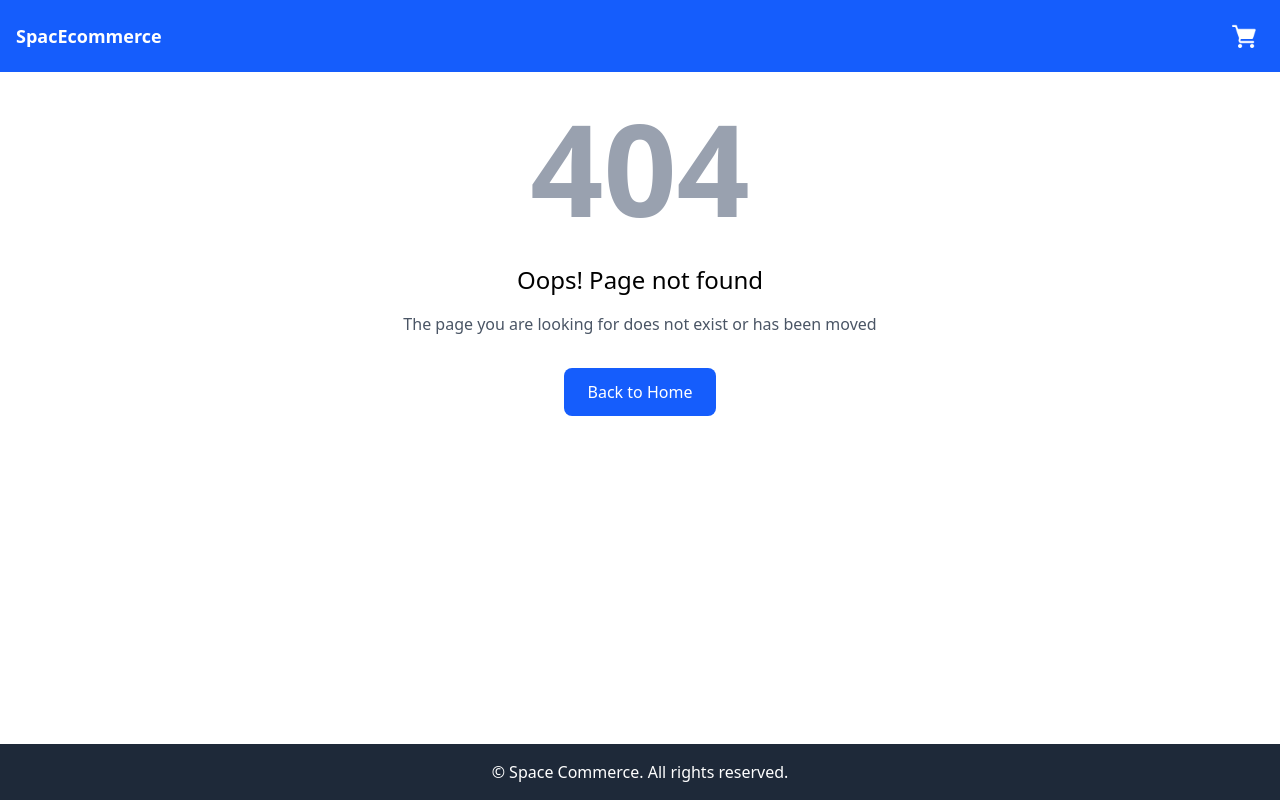
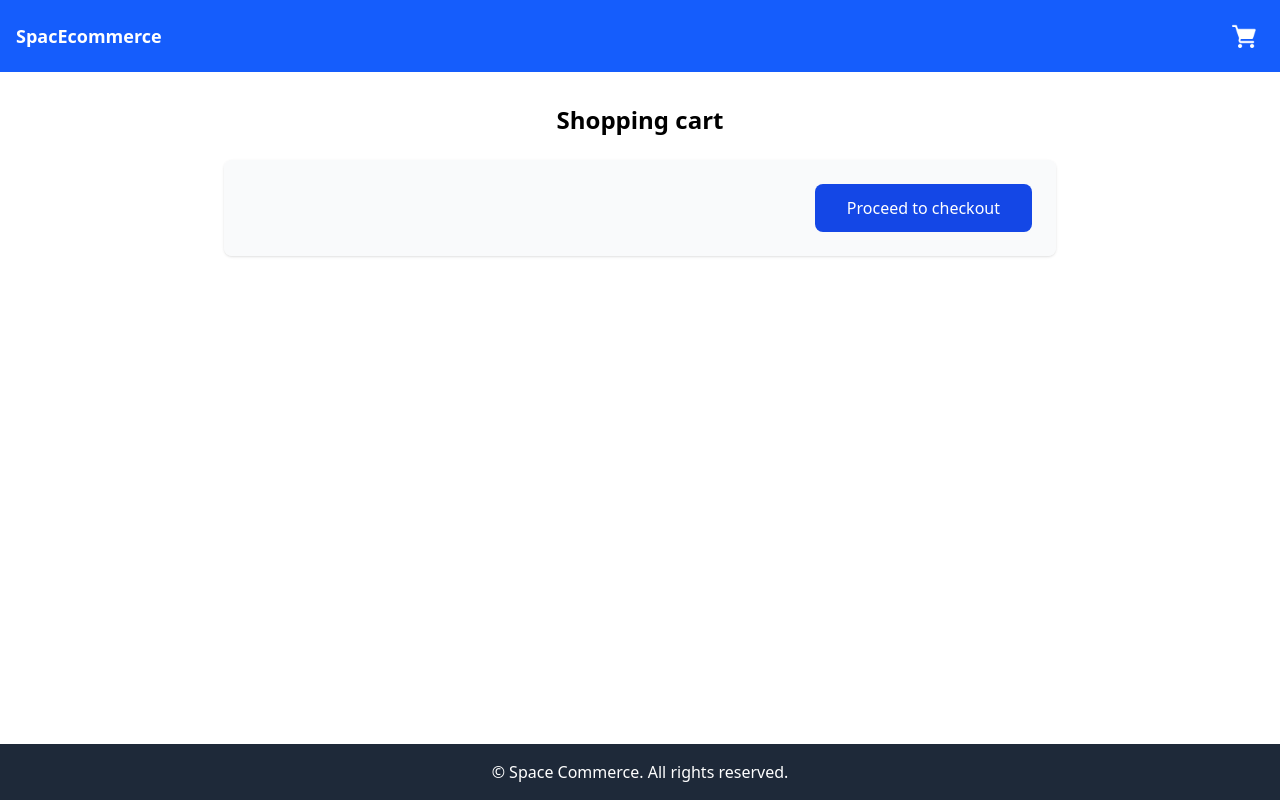
Before and after one commit to Rafaelbra/ecommerce-project, a React (Vite) app: page /cart in a window 1280 px wide. Before the commit this address had no page. Built offline with nearby package versions, Linux system fonts and the light colour scheme.

Commit message:
Adding a Shopping Cart Component

```diff
--- a/src/App.jsx
+++ b/src/App.jsx
@@ -8,6 +8,7 @@ import Checkout from './pages/CheckOut'
 import Product from './pages/Product'
 import NotFound from './pages/NotFound'
 import { Cartprovider } from './context/CartProvider'
+import Cart from './pages/Cart'
 
 const queryClient = new QueryClient();
 
@@ -30,8 +31,9 @@ function App() {
        <Routes>
         <Route element={<Layout/>}>
           <Route index element={<Products />} />
-          <Route path='/products/:id' element={<Product />} />
+          <Route path='/products/:id' element={<Product />}/>
           <Route path='/checkout' element={<Checkout />} />
+          <Route path='/cart' element={<Cart />} />
           <Route path='*' element={<NotFound />} />
         </Route>
        </Routes>
--- a/src/components/Header.jsx
+++ b/src/components/Header.jsx
@@ -7,7 +7,7 @@ const Header = () => {
         <NavLink to='/' className='hover:opacity-80 transition-opacity'>
           <h1 className='text-lg font-bold'>SpacEcommerce</h1>
         </NavLink>
-        <NavLink to='/checkout' className='p-2 hover:bg-blue-700 transition-colors rounded-full'>
+        <NavLink to='/cart' className='p-2 hover:bg-blue-700 transition-colors rounded-full'>
         <img src={checkoutImage} alt='Checkout' className="h-6 w-6 invert"></img></NavLink>
     </header>
   )
--- /dev/null
+++ b/src/pages/Cart.jsx
@@ -0,0 +1,31 @@
+import { use } from "react"
+import { CartContext } from "../context/CartContext"
+import { Link } from "react-router";
+
+export default function Cart() {
+    const {items} = use(CartContext)
+    return <div className="p-8 max-w-4xl mx-auto ">
+        <h1 className="text-2xl font-bold mb-6">Shopping cart</h1>
+        <div className="bg-white rounded-lg shadow overflow-hidden">
+            <div className="divide-y divide-gray-200">
+                {items.map(item => (
+                    <div key={item.id} className="p-6 flex items-center gap-6">
+                        <img src={item.image} alt={item.title} className="w-24 h-24 object-contain"/>
+                        <div className="flex-1">
+                            <h3 className="text-lg font-semibold">{item.title}</h3>
+                            <p className="text-gray-600">${item.price}</p>
+                        </div>
+                    </div>
+                ))}
+            </div>
+                <div className="p-6 bg-gray-50">
+                    <div className="flex justify-end">
+                        <Link to='/checkout' className='bg-blue-600 text-white px-8 py-3 rounded-lg hover: bg-blue-700 transition'>
+                        Proceed to checkout
+                        </Link>
+                    </div>
+                </div>
+        </div>
+
+    </div>;
+}
--- a/src/pages/Product.jsx
+++ b/src/pages/Product.jsx
@@ -21,7 +21,7 @@ const NotificationWrapper = styled.div`
   animation: ${fadeIn} 0.5s ease-out;
   position: absolute;
   top: 1rem;
-  right: 1rem;
+  right: 5rem;
   background-color:#10b981;
   color: white;
   padding: 0.5rem 1rem;
```
